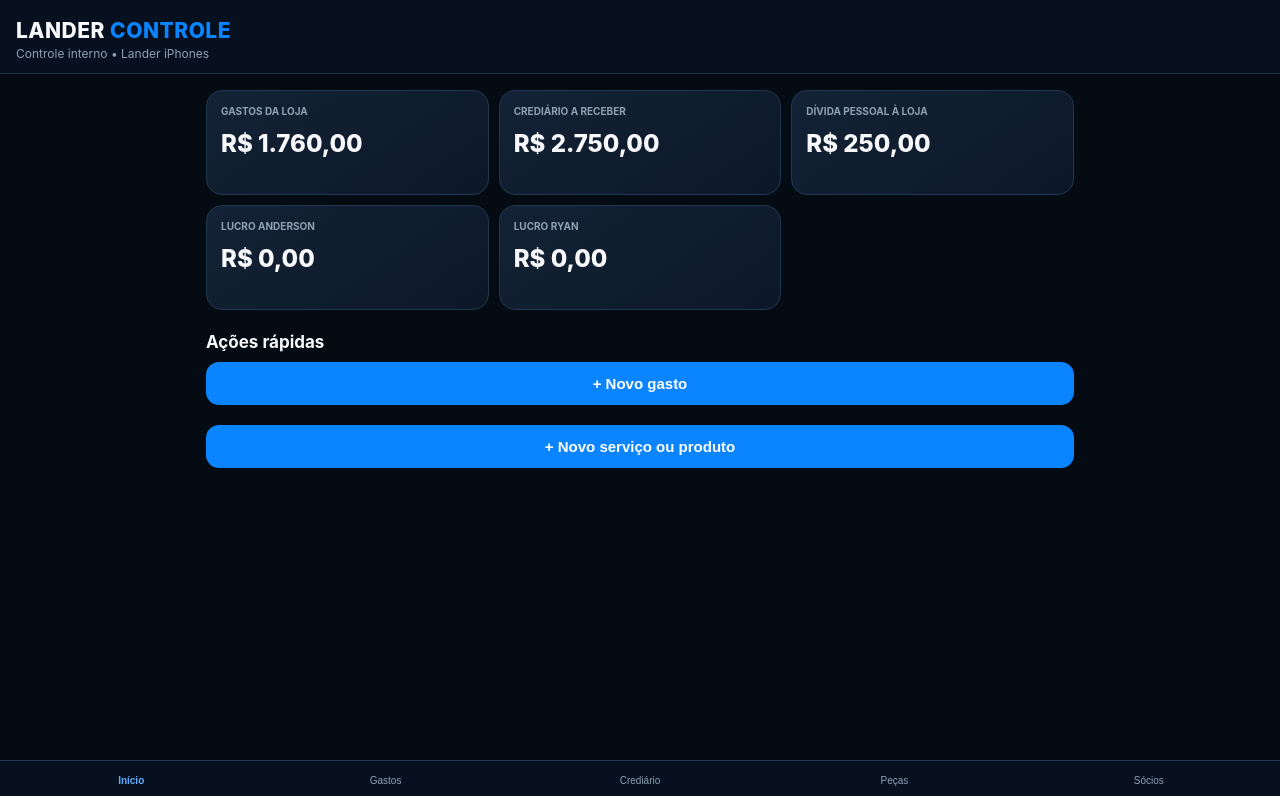
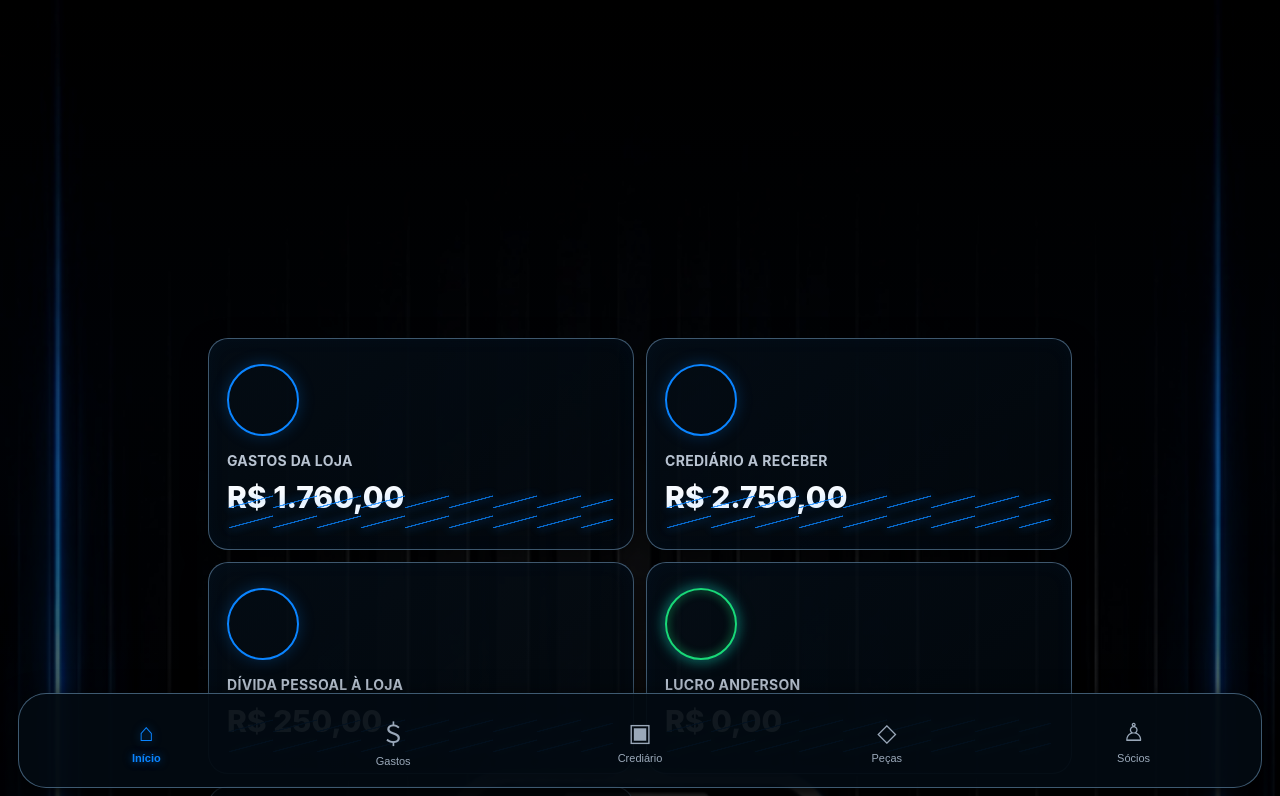
Before and after one commit to andystts26/Lander-controle, a plain HTML site: page index.html in a window 1280 px wide. Shown: the top 796 px of the page. Drawn offline with Linux system fonts and the light colour scheme.

Commit message:
Add files via upload

```diff
--- a/index.html
+++ b/index.html
@@ -7,23 +7,40 @@
 <link rel="manifest" href="manifest.json">
 <link rel="apple-touch-icon" href="icon.svg">
 <title>Lander Controle</title>
+
 <style>
-:root{--bg:#07111f;--panel:#101d2d;--blue:#0a84ff;--silver:#c9d3df;--text:#f7f9fc;--muted:#91a1b4;--ok:#35c759;--warn:#ffcc00}
-*{box-sizing:border-box}body{margin:0;background:#050b13;color:var(--text);font-family:-apple-system,BlinkMacSystemFont,"Segoe UI",sans-serif}
-header{position:sticky;top:0;background:rgba(7,17,31,.94);backdrop-filter:blur(14px);padding:18px 16px 12px;border-bottom:1px solid #1e3249;z-index:5}
-.brand{font-size:21px;font-weight:800;letter-spacing:.5px}.brand span{color:var(--blue)}.sub{font-size:12px;color:var(--muted);margin-top:3px}
-main{padding:16px 16px 92px;max-width:900px;margin:auto}.grid{display:grid;grid-template-columns:repeat(2,1fr);gap:10px}
-.card{background:linear-gradient(145deg,#132236,#0d1827);border:1px solid #203750;border-radius:16px;padding:14px;min-height:105px}
-.card small{color:var(--muted);display:block;font-weight:700;text-transform:uppercase;font-size:10px}.money{font-size:24px;font-weight:850;margin-top:12px}
-.section{margin-top:22px}.section h2{font-size:17px;margin:0 0 10px}.row{display:flex;align-items:center;justify-content:space-between;background:#0d1827;border:1px solid #1c3047;padding:13px;border-radius:13px;margin:8px 0;gap:10px}
+:root{--blue:#0a84ff;--line:#29455f;--text:#f8fbff;--muted:#a8b5c7;--green:#19d878;--purple:#8247ff}
+*{box-sizing:border-box}
+html,body{min-height:100%;margin:0}
+body{color:var(--text);font-family:-apple-system,BlinkMacSystemFont,"Segoe UI",sans-serif;background:#02060b url("lander-bg.jpeg") center top/cover fixed no-repeat}
+body:before{content:"";position:fixed;inset:0;background:linear-gradient(180deg,rgba(0,0,0,.20),rgba(0,5,12,.38) 48%,rgba(0,0,0,.72));z-index:-1}
+header{padding:22px 24px 8px;background:transparent;border:0;text-align:center}
+.brand{height:300px;font-size:0}.brand span{display:none}.sub{display:none}
+main{padding:8px 18px 122px;max-width:900px;margin:auto}
+.grid{display:grid;grid-template-columns:repeat(2,minmax(0,1fr));gap:12px}
+.card{position:relative;background:linear-gradient(145deg,rgba(4,13,22,.90),rgba(2,8,14,.78));border:1px solid rgba(111,153,190,.55);border-radius:20px;padding:25px 18px 34px;min-height:205px;box-shadow:0 8px 24px #0008,inset 0 0 20px rgba(10,132,255,.04);overflow:hidden}
+.card:before{content:"";display:block;width:68px;height:68px;border:2px solid var(--blue);border-radius:50%;margin-bottom:16px;box-shadow:0 0 16px rgba(10,132,255,.25)}
+.card:after{content:"";position:absolute;left:20px;right:20px;bottom:18px;height:38px;background:linear-gradient(165deg,transparent 44%,var(--blue) 45%,var(--blue) 48%,transparent 49%) 0 0/44px 20px;opacity:.8;filter:drop-shadow(0 0 5px var(--blue))}
+.card small{color:#b8c3d1;display:block;font-weight:700;text-transform:uppercase;font-size:14px;letter-spacing:.3px}
+.money{font-size:30px;font-weight:850;margin-top:10px;white-space:nowrap}
+.card:nth-child(4):before,.card:nth-child(4):after{border-color:var(--green);filter:drop-shadow(0 0 5px var(--green))}
+.card:nth-child(5):before,.card:nth-child(5):after{border-color:var(--purple);filter:drop-shadow(0 0 5px var(--purple))}
+.section{margin-top:42px}.section h2{font-size:23px;margin:0 0 18px;text-transform:uppercase;letter-spacing:.4px}
+.section h2:before{content:"◢";color:var(--blue);margin-right:10px}
+.row{display:flex;align-items:center;justify-content:space-between;background:linear-gradient(145deg,rgba(4,13,22,.92),rgba(2,8,14,.82));border:1px solid rgba(56,126,190,.72);padding:18px;border-radius:18px;margin:10px 0;gap:10px;box-shadow:0 7px 22px #0008}
 .row b{display:block}.row small{color:var(--muted)}.right{text-align:right}.pill{font-size:11px;padding:5px 8px;border-radius:999px;background:#17314e;color:#a9d4ff}
-nav{position:fixed;bottom:0;left:0;right:0;background:rgba(7,17,31,.97);border-top:1px solid #203750;display:grid;grid-template-columns:repeat(5,1fr);padding:7px 4px calc(7px + env(safe-area-inset-bottom));z-index:8}
-nav button{background:none;border:0;color:#8fa2b7;font-size:10px;padding:7px 2px}nav button.active{color:#62adff;font-weight:800}
-button.primary{width:100%;background:var(--blue);color:white;border:0;border-radius:13px;padding:13px;font-weight:800;font-size:15px}
-.view{display:none}.view.active{display:block}input,select{width:100%;background:#0b1624;border:1px solid #29445f;color:white;border-radius:11px;padding:12px;margin:5px 0 10px;font-size:16px}
-label{font-size:12px;color:var(--muted)}dialog{width:min(92%,520px);border:1px solid #29445f;border-radius:18px;background:#101d2d;color:white;padding:18px}dialog::backdrop{background:#000a}
+button.primary{width:100%;min-height:112px;background:linear-gradient(145deg,rgba(4,13,22,.94),rgba(2,8,14,.86));color:white;border:1px solid var(--blue);border-radius:20px;padding:18px 22px;font-weight:800;font-size:20px;text-align:left;box-shadow:0 0 18px rgba(10,132,255,.14)}
+button.primary:before{content:"＋";display:inline-grid;place-items:center;width:62px;height:62px;border:2px solid var(--blue);border-radius:50%;margin-right:20px;color:var(--blue);font-size:38px;vertical-align:middle}
+nav{position:fixed;bottom:12px;left:18px;right:18px;background:rgba(3,10,17,.94);border:1px solid rgba(103,143,178,.6);display:grid;grid-template-columns:repeat(5,1fr);padding:10px 4px calc(10px + env(safe-area-inset-bottom));z-index:8;border-radius:28px;box-shadow:0 12px 30px #000}
+nav button{background:none;border:0;color:#9aa8b9;font-size:11px;padding:10px 2px}nav button:before{display:block;font-size:25px;margin-bottom:5px}
+nav button:nth-child(1):before{content:"⌂"}nav button:nth-child(2):before{content:"＄"}nav button:nth-child(3):before{content:"▣"}nav button:nth-child(4):before{content:"◇"}nav button:nth-child(5):before{content:"♙"}
+nav button.active{color:var(--blue);font-weight:800;text-shadow:0 0 9px rgba(10,132,255,.6)}
+.view{display:none}.view.active{display:block}
+input,select{width:100%;background:rgba(4,13,22,.94);border:1px solid #29445f;color:white;border-radius:13px;padding:14px;margin:5px 0 10px;font-size:16px}
+label{font-size:12px;color:var(--muted)}
+dialog{width:min(92%,520px);border:1px solid #2b6ca5;border-radius:20px;background:#07111f;color:white;padding:18px}dialog::backdrop{background:#000b}
 .actions{display:flex;gap:8px;margin-top:8px}.actions button{flex:1;padding:12px;border:0;border-radius:11px;font-weight:800}.secondary{background:#26384b;color:white}
-@media(min-width:700px){.grid{grid-template-columns:repeat(3,1fr)}}
+@media(max-width:430px){header{padding-top:8px}.brand{height:245px}.card{min-height:185px;padding:22px 14px 30px}.card:before{width:58px;height:58px}.money{font-size:25px}.card small{font-size:12px}main{padding-left:14px;padding-right:14px}.section{margin-top:34px}button.primary{font-size:17px;min-height:100px}button.primary:before{width:54px;height:54px;margin-right:12px}}
 </style>
 </head>
 <body>
--- a/sw.js
+++ b/sw.js
@@ -1 +1 @@
-const C="lander-v1";self.addEventListener("install",e=>e.waitUntil(caches.open(C).then(c=>c.addAll(["./","index.html","manifest.json","icon.svg"]))));self.addEventListener("fetch",e=>e.respondWith(caches.match(e.request).then(r=>r||fetch(e.request))));
+const C="lander-v2-futurista";self.addEventListener("install",e=>e.waitUntil(caches.open(C).then(c=>c.addAll(["./","index.html","manifest.json","icon.svg","lander-bg.jpeg"]))));self.addEventListener("fetch",e=>e.respondWith(caches.match(e.request).then(r=>r||fetch(e.request))));
```
Also changed, not shown: lander-bg.jpeg (added).
